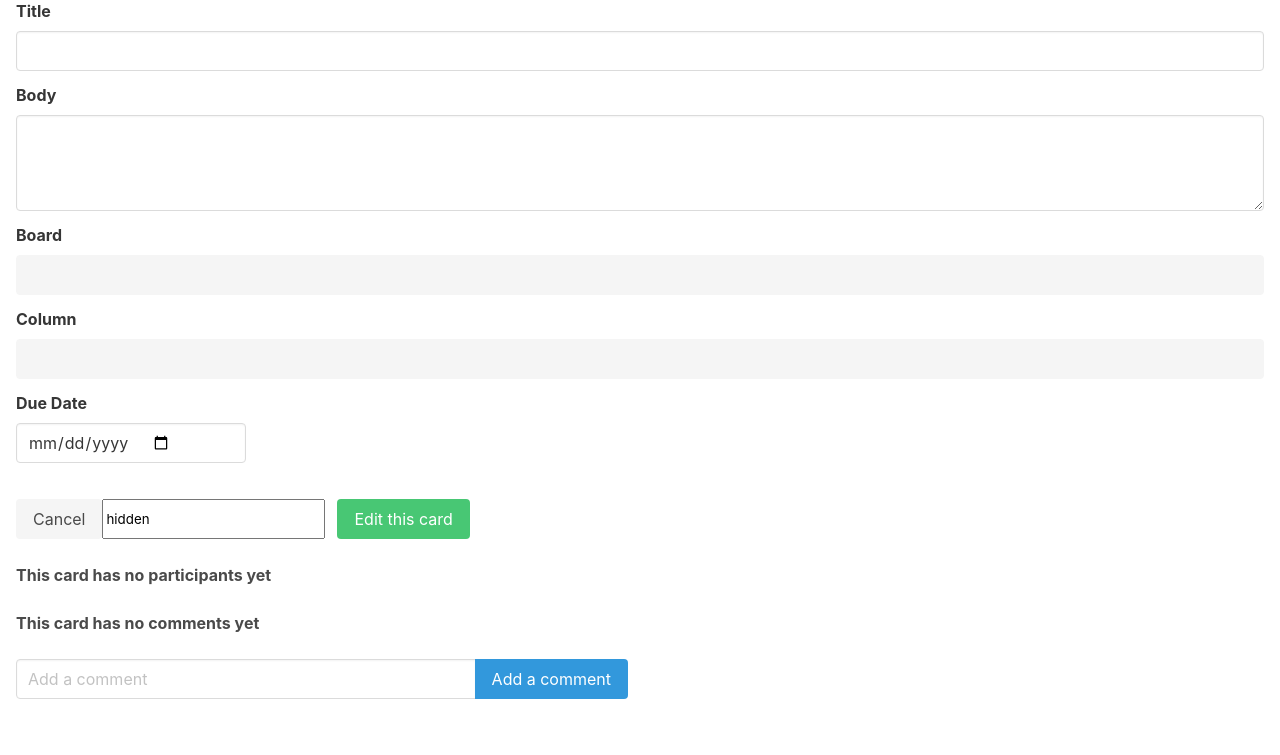
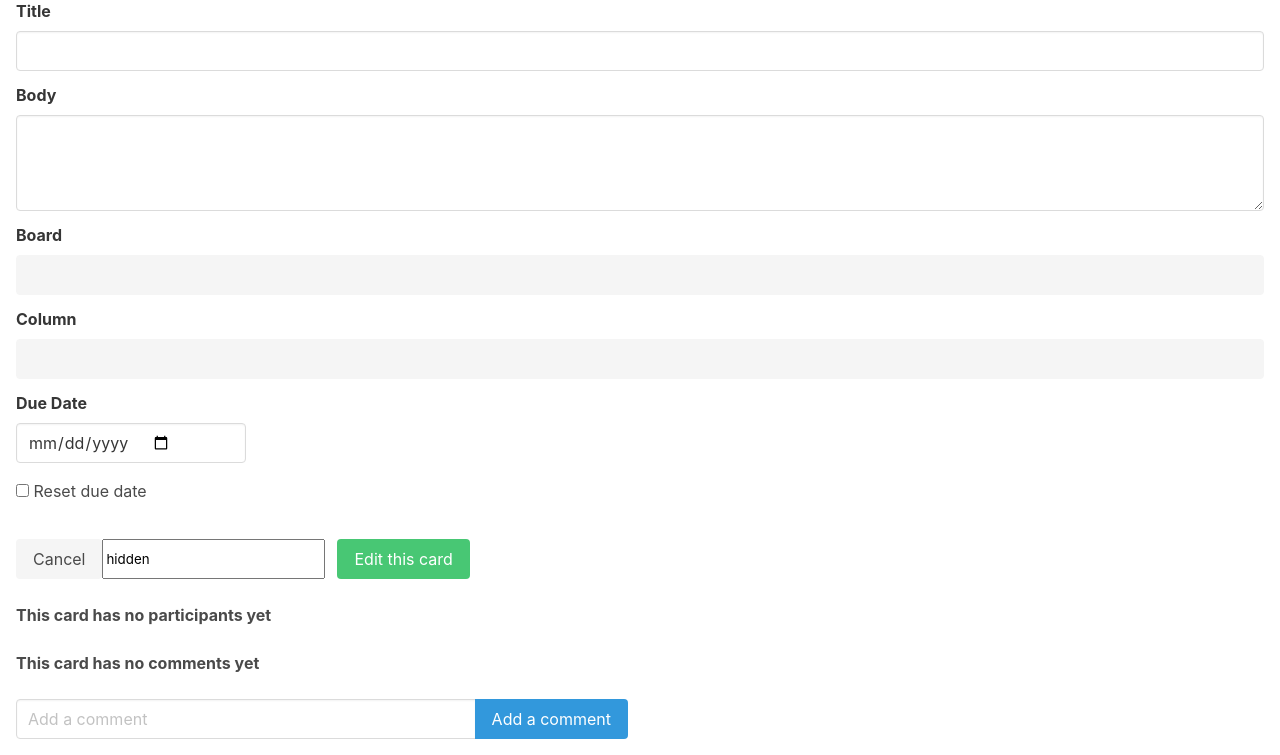
Before and after one commit to etic4/mini-trello-php, a PHP site: the page made by view/view_card_edit.php in a window 1280 px wide. Shown: the part 193-948 px from the top of the page. Before the commit the page ends 892 px from the top, so only its background shows below. Run offline with PHP 8.4, Linux system fonts and the light colour scheme; the template is opened without the code that fills it, so the values that code supplies are empty.

Commit message:
feat(due date): implémentation reset

```diff
--- a/view/errors.php
+++ b/view/errors.php
@@ -1,4 +1,4 @@
-<div class="has-text-danger">
+<div class="notification is-danger is-light mb-4">
     <ul>
     <?php foreach ($errors->get_messages() as $message): ?>
         <li><?= $message; ?></li>
--- a/view/view_card_edit.php
+++ b/view/view_card_edit.php
@@ -54,6 +54,13 @@
                                         <input class="input" type="date" id="start" name="due_date" min="<?=ViewUtils::date_picker_min_due_date($card)?>" value="<?=ViewUtils::date_picker_due_date($due_date)?>">
                                     </div>
                                 </div>
+                                <div class="field mt-4">
+                                    <label class="checkbox">
+                                        <input type="checkbox" name="reset_date">
+                                        Reset due date
+                                    </label>
+                                </div>
+
                             </div>
                         </div>
 
```
Also changed, not shown: controller/ControllerCard.php (+7 -1 lines).
